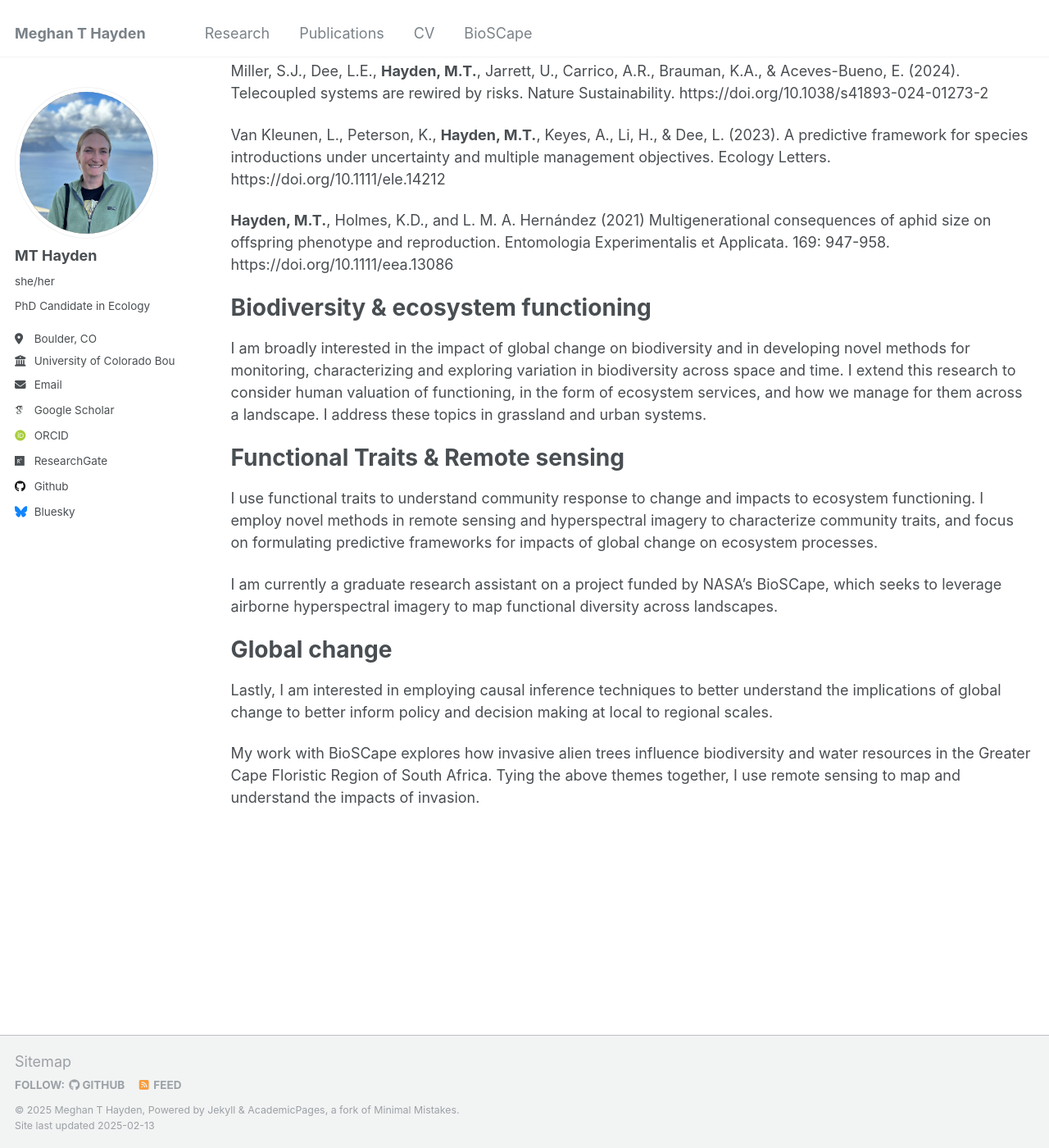
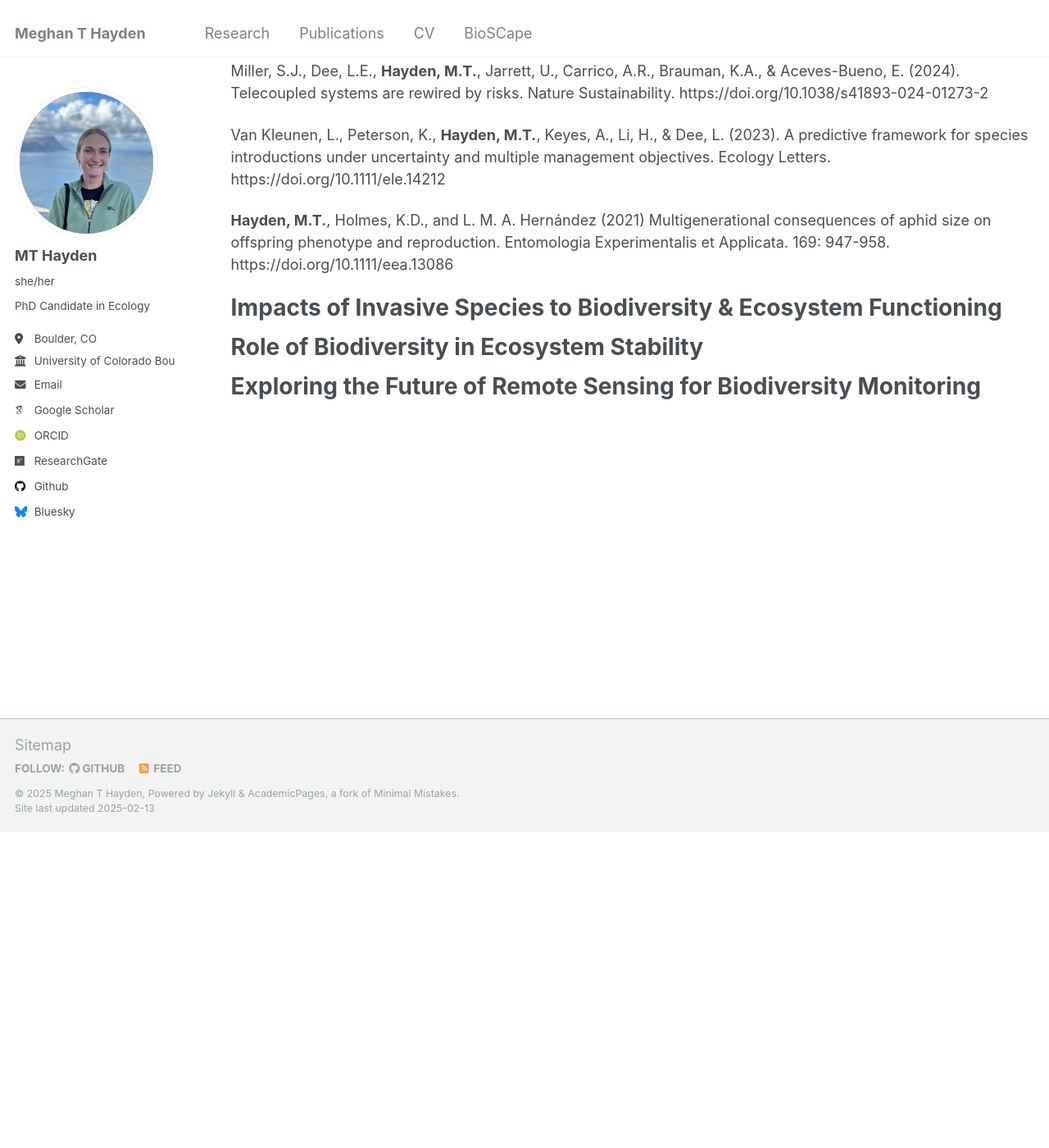
Before and after one commit to MeghanTHayden/MeghanTHayden.github.io, a Jekyll site: the page built from _pages/research.md, in a window 1280 px wide and 1400 px high, scrolled down 386 px. Shown: the whole window at 82% size. Built offline with Jekyll 4.4.1, drawn with Linux system fonts in a browser that asks for light colours; some web fonts are replaced.

Commit message:
Change research statements to be more specific

```diff
--- a/_pages/research.md
+++ b/_pages/research.md
@@ -20,21 +20,11 @@ Van Kleunen, L., Peterson, K., **Hayden, M.T.**, Keyes, A., Li, H., & Dee, L. (2
 
 **Hayden, M.T.**, Holmes, K.D., and L. M. A. Hernández (2021) Multigenerational consequences of aphid size on offspring phenotype and reproduction. Entomologia Experimentalis et Applicata. 169: 947-958. https://doi.org/10.1111/eea.13086
 
-Biodiversity & ecosystem functioning
+Impacts of Invasive Species to Biodiversity & Ecosystem Functioning
 ======
 
-I am broadly interested in the impact of global change on biodiversity and in developing novel methods for monitoring, characterizing and exploring variation in biodiversity across space and time. I extend this research to consider human valuation of functioning, in the form of ecosystem services, and how we manage for them across a landscape. I address these topics in grassland and urban systems.
-
-Functional Traits & Remote sensing
+Role of Biodiversity in Ecosystem Stability
 ======
 
-I use functional traits to understand community response to change and impacts to ecosystem functioning. I employ novel methods in remote sensing and hyperspectral imagery to characterize community traits, and focus on formulating predictive frameworks for impacts of global change on ecosystem processes.
-
-I am currently a graduate research assistant on a project funded by NASA's BioSCape, which seeks to leverage airborne hyperspectral imagery to map functional diversity across landscapes.
-
-Global change
+Exploring the Future of Remote Sensing for Biodiversity Monitoring
 ======
-
-Lastly, I am interested in employing causal inference techniques to better understand the implications of global change to better inform policy and decision making at local to regional scales.
-
-My work with BioSCape explores how invasive alien trees influence biodiversity and water resources in the Greater Cape Floristic Region of South Africa. Tying the above themes together, I use remote sensing to map and understand the impacts of invasion.
```
